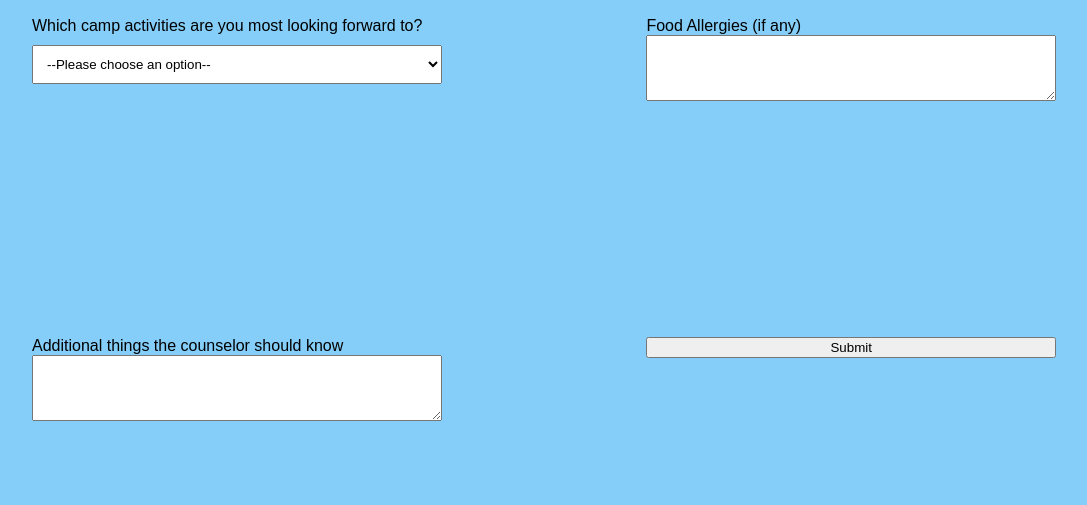
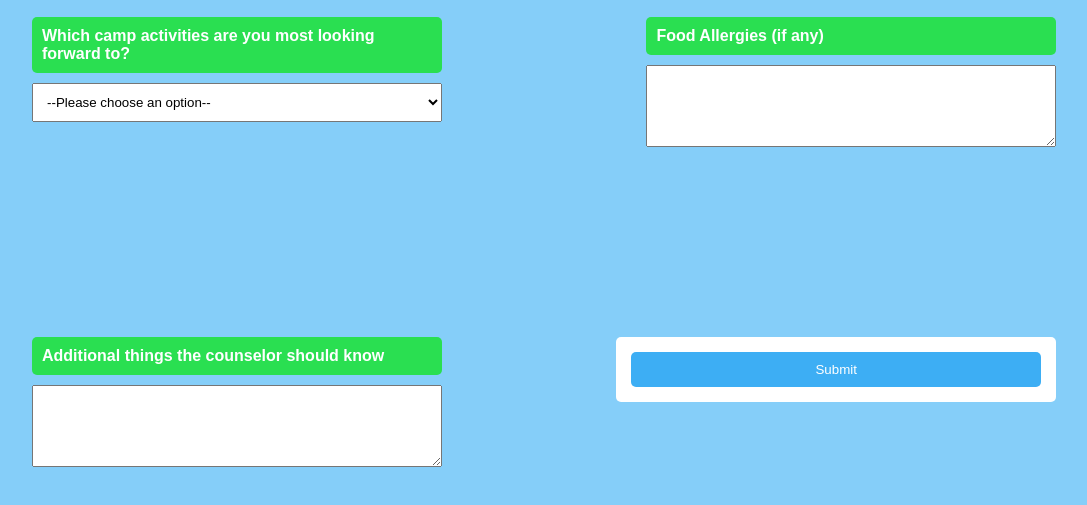
Before and after one commit to wilcrat/Dev-Front-End-Challenge, a plain HTML site: page index.html in a window 1280 px wide. Shown: the part 85-590 px from the top of the page, without its empty margins (96-1183 px from the left). Drawn offline with Linux system fonts and the light colour scheme.

Commit message:
challenge completed

```diff
--- a/index.html
+++ b/index.html
@@ -36,7 +36,7 @@
 
         </div>
 
-        <div>
+        <div id="button">
             <button type="submit">Submit</button>
 
         </div>
@@ -82,12 +82,33 @@
         flex-direction: column;
     }
 
-    select{
+    label{
+        background-color: #2adf51;
+        color: white;
+        font-weight: 700;
+        padding: 10px;
+        border-radius: 5px;
+    }
+    select,textarea{
         padding: 10px;
         margin-top: 10px;
     }
-    option{
-        padding: 10px;
+    button{
+        background-color: #3daef4;
+        padding: 10px 0 10px 0;
+        color: white;
+        border: none;
+        border-radius: 5px;
+        cursor: pointer;
+    }
+    button:hover{
+        background-color: #2adf51;
+        transition: .3s;
+    }
+    #button{
+        background-color: white;
+        padding: 15px;
+        border-radius: 5px;
     }
 </style>
 </html>
```
